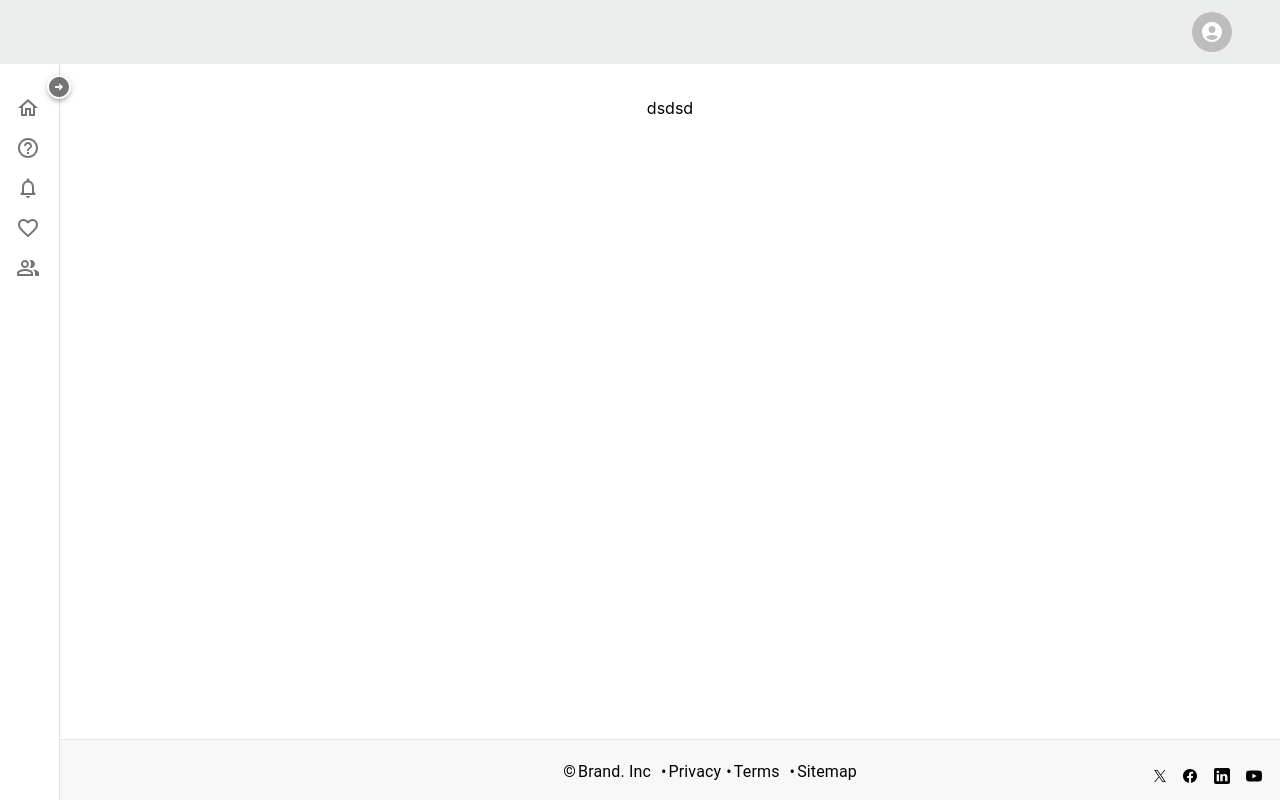
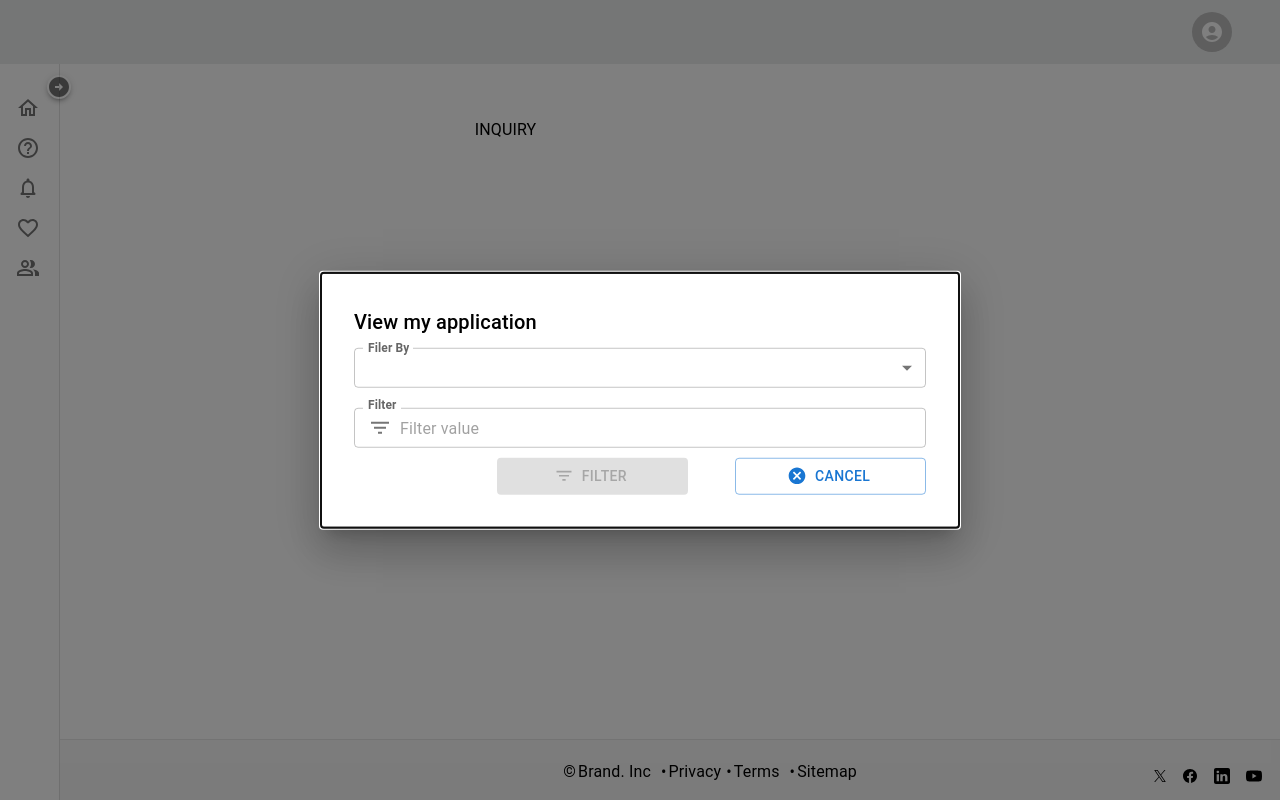
Before and after one commit to peguses/lead-mgmt-fe, a React (Create React App) app: page /applications/status in a window 1280 px wide. Built offline with nearby package versions, Linux system fonts and the light colour scheme; what axios-mock-adapter would draw is missing.

Commit message:
Application status view implementation

```diff
--- a/src/App.tsx
+++ b/src/App.tsx
@@ -11,7 +11,7 @@ import { ReferralManagerViewContainer } from "./pages/ReferralManagerView.contai
 import { ApplicationNavbarComponent } from "./shared/components/ApplicationNavbar.component";
 import { ApplicationFooterComponent } from "./shared/components/ApplicationFooter.component";
 import { ApplicationViewContainer } from "./pages/Applications/ApplicationView.container";
-import { removeGeneralInformation, removePrimaryApplicant, removeSecondaryApplicant } from "./shared/redux/application.slice";
+import { removeGeneralInformation, removePrimaryApplicant, removeSecondaryApplicant, resetApplication } from "./shared/redux/application.slice";
 import { UsersListContainer } from "./pages/Users/UsersList.container";
 import { UserInformationContainer } from "./pages/Users/UserInformation.container";
 import { ApplicationStatusContainer } from "./pages/Applications/ApplicationStaus.container";
@@ -23,7 +23,8 @@ function App() {
   useEffect(() => {
     dispatch(removeSecondaryApplicant());
     dispatch(removePrimaryApplicant());
-    dispatch(removeGeneralInformation())
+    dispatch(removeGeneralInformation());
+    dispatch(resetApplication());
   }, [dispatch]);
 
 
--- a/src/pages/Applications/ApplicationStaus.container.tsx
+++ b/src/pages/Applications/ApplicationStaus.container.tsx
@@ -1,9 +1,221 @@
-import { Grid2 as Grid } from "@mui/material"
+import {
+  Button,
+  FormControl,
+  FormHelperText,
+  Grid2 as Grid,
+  InputAdornment,
+  InputLabel,
+  MenuItem,
+  Modal,
+  Select,
+  TextField,
+  Typography,
+} from "@mui/material";
+import { useEffect, useState } from "react";
+import {
+  Application,
+  fetchApplicationAsync,
+  resetApplication,
+} from "../../shared/redux/application.slice";
+import { useAppDispatch, useAppSelector } from "../../shared/redux/hooks";
+import { Controller, useForm } from "react-hook-form";
+import { FilterList } from "@mui/icons-material";
+import CancelIcon from "@mui/icons-material/Cancel";
+import { useNavigate } from "react-router-dom";
+import { Applications } from "../../shared/redux/applications.slice";
 
 export const ApplicationStatusContainer: React.FC<any> = () => {
-    return <>
+  const [openAssign, setOpenAssign] = useState<boolean>(true);
+
+  const navigate = useNavigate();
+
+  const {
+    control,
+    register,
+    handleSubmit,
+    formState: { errors, isValid },
+    clearErrors,
+  } = useForm<any>({
+    mode: "all",
+    defaultValues: {},
+  });
+
+  const dispatch = useAppDispatch();
+
+  const filters = [
+    { code: "email", name: "By Email" },
+    { code: "mobile", name: "By Mobile" },
+    { code: "applicationId", name: "By Application Id" },
+  ];
+
+  const style = {
+    position: "absolute",
+    top: "50%",
+    left: "50%",
+    transform: "translate(-50%, -50%)",
+    width: 400,
+    bgcolor: "background.paper",
+    border: "2px solid #000",
+    boxShadow: 24,
+    p: 4,
+  };
+
+  const application = useAppSelector((state): Application => {
+    return state?.managedApplication.application;
+  });
+
+  const handleFilter = ({ filerKey, filterValue }) => {
+    dispatch(
+      fetchApplicationAsync({ filterBy: filerKey, filter: filterValue })
+    );
+  };
+
+  useEffect(() => {
+    dispatch(resetApplication());
+  }, []);
+
+  useEffect(() => {
+    if (!application.isLoading && application.loaded) {
+      setOpenAssign(false);
+    }
+  }, [application.isLoading, application]);
+
+  return (
+    <>
       <Grid container justifyContent={"center"}>
-            dsdsd
+        <Grid size={4}>
+          {!application.isLoading && (
+            <Typography sx={{ marginTop: "20px" }}>
+              {application.applicationStatus}
+            </Typography>
+          )}
+        </Grid>
+
+        <Modal
+          open={openAssign}
+          onClose={() => {}}
+          aria-labelledby="modal-modal-title"
+          aria-describedby="modal-modal-description"
+        >
+          <Grid
+            container
+            sx={style}
+            size={{ xl: 12, lg: 12, md: 6, sm: 4, xs: 4 }}
+          >
+            <Grid size={12}>
+              <Typography id="modal-modal-title" variant="h6" component="h2">
+                View my application
+              </Typography>
+            </Grid>
+            <Grid size={12} sx={{ marginTop: "10px" }}>
+              <FormControl
+                variant={"outlined"}
+                fullWidth
+                size="small"
+                error={Boolean(errors.filerKey)}
+              >
+                <InputLabel htmlFor="filerKey-label" id="filerKey" shrink>
+                  Filer By
+                </InputLabel>
+                <Controller
+                  name="filerKey"
+                  control={control}
+                  rules={{ required: "Filer is required" }}
+                  render={({ field }) => (
+                    <Select
+                      id="filerKey"
+                      labelId="filerKey-label"
+                      label="Filer By"
+                      {...field}
+                      displayEmpty
+                      onChange={(e) => {
+                        clearErrors("filerKey");
+                        field.onChange(e);
+                      }}
+                    >
+                      {filters?.map((stateObj) => (
+                        <MenuItem key={stateObj.name} value={stateObj.code}>
+                          {stateObj.name}
+                        </MenuItem>
+                      ))}
+                    </Select>
+                  )}
+                />
+                {errors.filerKey && (
+                  <FormHelperText>
+                    {String(errors.filerKey?.message)}
+                  </FormHelperText>
+                )}
+              </FormControl>
+
+              <TextField
+                variant={"outlined"}
+                size="small"
+                fullWidth
+                label="Filter"
+                {...register("filterValue", {
+                  required: "Filter value is required",
+                })}
+                error={!!errors.filterValue}
+                helperText={
+                  errors.filterValue ? String(errors.filterValue.message) : ""
+                }
+                placeholder={"Filter value"}
+                slotProps={{
+                  input: {
+                    startAdornment: (
+                      <InputAdornment position="start">
+                        <FilterList />
+                      </InputAdornment>
+                    ),
+                    sx: {
+                      marginTop: "20px",
+                    },
+                  },
+                }}
+                sx={{
+                  ".MuiInputLabel-outlined": {
+                    lineHeight: "70px",
+                  },
+                }}
+              />
+            </Grid>
+            <Grid
+              sx={{ marginTop: "10px" }}
+              size={{ xl: 4, lg: 4, md: 4, sm: 4, xs: 12 }}
+              offset={{ xl: 3, lg: 3, md: 3, sm: 3, xs: 1 }}
+            >
+              <Button
+                onClick={handleSubmit(handleFilter)}
+                variant="contained"
+                color="primary"
+                fullWidth
+                disabled={!isValid}
+                startIcon={<FilterList />}
+              >
+                Filter
+              </Button>
+            </Grid>
+            <Grid
+              sx={{ marginTop: "10px" }}
+              size={{ xl: 4, lg: 4, md: 4, sm: 4, xs: 12 }}
+              offset={{ xl: 1, lg: 1, md: 1, sm: 1, xs: 1 }}
+            >
+              <Button
+                onClick={() => {
+                  setOpenAssign(false);
+                  navigate("/");
+                }}
+                variant="outlined"
+                fullWidth
+                startIcon={<CancelIcon />}
+              >
+                Cancel
+              </Button>
+            </Grid>
+          </Grid>
+        </Modal>
       </Grid>
     </>
-}
+  );
+};
--- a/src/pages/Applications/ApplicationView.container.tsx
+++ b/src/pages/Applications/ApplicationView.container.tsx
@@ -20,7 +20,7 @@ import PersonIcon from "@mui/icons-material/Person";
 import AttachMoneyIcon from "@mui/icons-material/AttachMoney";
 import InfoIcon from "@mui/icons-material/Info";
 import FinancialInformationTab from "../../shared/components/FinancialInformation.tab"
-import { useParams } from 'react-router-dom';
+import { useNavigate, useParams } from 'react-router-dom';
 import { useAppDispatch, useAppSelector } from "../../shared/redux/hooks";
 import { Application, fetchApplicationAsync } from "../../shared/redux/application.slice";
 
@@ -30,7 +30,10 @@ interface Step {
 }
 
 export const ApplicationViewContainer: React.FC<any> = () => {
+
   const dispatch = useAppDispatch();
+
+  const navigate = useNavigate();
 
   const { applicationId } = useParams();
 
@@ -64,6 +67,9 @@ export const ApplicationViewContainer: React.FC<any> = () => {
   }
 
   const handleBack = () => {
+    if (activeStep === 0) {
+      navigate("/applications");
+    }
     setActiveStep(activeStep-1);
   }
 
@@ -143,7 +149,7 @@ export const ApplicationViewContainer: React.FC<any> = () => {
             startIcon={<ArrowCircleLeftOutlinedIcon />}
             variant="text"
             disableRipple
-            disabled={activeStep === 0}
+            // disabled={activeStep === 0}
             onClick={handleBack}
             >
           Back
--- a/src/pages/LandingPage/LandingPage.container.tsx
+++ b/src/pages/LandingPage/LandingPage.container.tsx
@@ -102,16 +102,6 @@ export const LandingPageContainer: React.FC<any> = () => {
     { id: 2, completed: false },
     { id: 3, completed: false },
   ]);
-
-  const applicantInformation = useAppSelector(
-    (state): PersonalInformation | undefined => {
-      return state?.managedApplication.application.primaryApplicant?.personalInformation
-    }
-  );
-
-  useEffect(() => {
-    console.log(applicantInformation);
-  },[applicantInformation]);
 
   useEffect(() => {
     setAllowSubmit(applicationGeneralInfoValid);
--- a/src/shared/helpers/axios-http-kit.ts
+++ b/src/shared/helpers/axios-http-kit.ts
@@ -8,6 +8,7 @@ import { roles } from '../../mocks/roles.mocks';
 const mock = new MockAdapter(axios);
 mock.onGet('http://localhost:8080/applications/1').reply(200, { ...data.find((a) => a.applicationId === 1)});
 mock.onPatch('http://localhost:8080/applications/1').reply(200, { ...data.find((a) => a.applicationId === 1)});
+mock.onGet('http://localhost:8080/applications?applicationId=1').reply(200, { ...data.find((a) => a.applicationId === 1)});
 mock.onGet('http://localhost:8080/applications').reply(200,  data);
 mock.onGet('http://localhost:8080/users').reply(200,  users);
 mock.onGet('http://localhost:8080/users/1').reply(200,  users.find((u) => u.id === 1));
--- a/src/shared/redux/application.slice.ts
+++ b/src/shared/redux/application.slice.ts
@@ -1,8 +1,10 @@
 import { createAsyncThunk, createSlice } from "@reduxjs/toolkit";
-import { fetchApplication, updateApplication } from "../services/application.service";
+import {
+  fetchApplication,
+  updateApplication,
+} from "../services/application.service";
 
 export interface WorkInformation {
-
   employmentType: string;
   occupation: string;
   employerContactName: string;
@@ -16,22 +18,18 @@ export interface WorkInformation {
   employerPostCode: string;
   currentEmploymentStartDate: Date;
   probationaryEmployee: boolean;
-
 }
 
 export interface GeneralInformation {
-
   numberOfDependant: number;
   hasPropertyOffer: boolean;
   propertyOfferElaboration: string;
   applicantOptionalNote: string;
   referralOption: string;
   applicantsAgreedOnConditions: boolean;
-
 }
 
 export interface FinancialInformation {
-
   annualIncome: number;
   lengthOfEmployment: number;
   totalAmountSaved: number;
@@ -47,11 +45,9 @@ export interface FinancialInformation {
   wereBankrupted: boolean;
   hasDefaulted: boolean;
   defaultedReason: string;
-
 }
 
 export interface PersonalInformation {
-
   firstName: string;
   lastName: string;
   mobile: string;
@@ -62,19 +58,15 @@ export interface PersonalInformation {
   firstTimeBuyer: boolean;
   stateCapitalCityBuyer: boolean;
   buyerAgreedToConnectWithAgent: boolean;
-
 }
 
 export interface Applicant {
-
   personalInformation?: PersonalInformation;
   workInformation?: WorkInformation;
   financialInformation?: FinancialInformation;
-
 }
 
 export interface Application {
-
   applicationId: number;
   referrer: string | undefined;
   referrerId: string;
@@ -89,15 +81,13 @@ export interface Application {
   loadingFailed: boolean;
   createDateTime: Date | undefined;
   loaded: boolean;
-
 }
 
 export interface ManagedApplication {
-    application: Application;
+  application: Application;
 }
 
 export enum ApplicationStatus {
-
   Inquiry = "INQUIRY",
   Deal = "DEAL",
   Processing = "PROCESSING",
@@ -105,11 +95,9 @@ export enum ApplicationStatus {
   Canceled = "CANCELLED",
   Settled = "SETTLED",
   Paid = "PAID",
-
 }
 
 const INITIAL_STATE: ManagedApplication = {
-
   application: {
     applicationId: 0,
     referrer: "",
@@ -149,8 +137,7 @@ const INITIAL_STATE: ManagedApplication = {
         wereBankrupted: true,
         hasDefaulted: true,
         defaultedReason: "",
-      }
-
+      },
     },
     secondaryApplicant: {
       personalInformation: {
@@ -164,7 +151,7 @@ const INITIAL_STATE: ManagedApplication = {
         firstTimeBuyer: false,
         stateCapitalCityBuyer: false,
         buyerAgreedToConnectWithAgent: false,
-      }
+      },
     },
     generalInformation: {
       numberOfDependant: 0,
@@ -176,20 +163,22 @@ const INITIAL_STATE: ManagedApplication = {
     },
     isLoading: false,
     loadingFailed: false,
-  }
-
+  },
 };
 
-export const fetchApplicationAsync = createAsyncThunk('application/fetchApplication', async(props: any) => {
-  const { applicationId } = props;
-  const response = await fetchApplication(applicationId);
-  return {
-    application: response.data as any,
-  };
-});
+export const fetchApplicationAsync = createAsyncThunk(
+  "managedApplication/fetchApplication",
+  async (props: any) => {
+    const { applicationId, filterBy, filter } = props;
+    const response = await fetchApplication({applicationId, filterBy, filter});
+    return {
+      application: response.data as any,
+    };
+  }
+);
 
 export const updateApplicationAsync = createAsyncThunk(
-  "managedUser/updateUserAsync",
+  "managedApplication/updateApplication",
   async (data: Application) => {
     const response = await updateApplication(data.applicationId, data);
     return {
@@ -202,7 +191,6 @@ export const applicationSlice = createSlice({
   name: "managedApplication",
   initialState: INITIAL_STATE,
   reducers: {
-
     setJoinLoanApplication: (state, action) => {
       state.application.jointLoan = action.payload;
       state.application.loaded = false;
@@ -212,7 +200,6 @@ export const applicationSlice = createSlice({
       state.application = action.payload;
       state.application.loaded = false;
     },
-
 
     addOrUpdatePrimaryApplicantPersonalInformation: (state, action) => {
       state.application.primaryApplicant = {
@@ -283,12 +270,11 @@ export const applicationSlice = createSlice({
     },
 
     resetApplication: (state) => {
-      state.application = INITIAL_STATE.application
-    }
+      state.application = INITIAL_STATE.application;
+    },
   },
 
   extraReducers: (builder) => {
-
     builder.addCase(fetchApplicationAsync.pending, (state) => {
       state.application.isLoading = true;
       state.application.loadingFailed = false;
@@ -300,7 +286,7 @@ export const applicationSlice = createSlice({
       state.application.loaded = true;
     });
     builder.addCase(fetchApplicationAsync.rejected, (state) => {
-      state =  {...state};
+      state = { ...state };
       state.application.isLoading = false;
       state.application.loadingFailed = true;
     });
@@ -316,11 +302,11 @@ export const applicationSlice = createSlice({
       state.application.loaded = false;
     });
     builder.addCase(updateApplicationAsync.rejected, (state) => {
-      state =  {...state};
+      state = { ...state };
       state.application.isLoading = false;
       state.application.loadingFailed = true;
     });
-  }
+  },
 });
 
 export const {
@@ -336,6 +322,6 @@ export const {
   removeGeneralInformation,
   removePrimaryApplicant,
   addOrUpdateGeneralInformation,
-  resetApplication
+  resetApplication,
 } = applicationSlice.actions;
 export default applicationSlice.reducer;
--- a/src/shared/services/application.service.ts
+++ b/src/shared/services/application.service.ts
@@ -2,7 +2,17 @@ import { AxiosResponse } from 'axios';
 import apiKit from '../helpers/axios-http-kit';
 import { Application } from '../redux/application.slice';
 
-export const fetchApplication = async (applicationId: number): Promise <AxiosResponse<Application>> => {
+export interface Filer {
+    applicationId?: number;
+    filterBy?: string;
+    filter?: string;
+}
+
+export const fetchApplication = async ({applicationId, filterBy , filter}: Filer): Promise <AxiosResponse<Application>> => {
+    if (filterBy && filter) {
+        console.log(`/applications?${filterBy}=${filter}`)
+        return apiKit.get(`/applications?${filterBy}=${filter}`);
+    }
     return apiKit.get(`/applications/${applicationId}`);
 }
 
```
